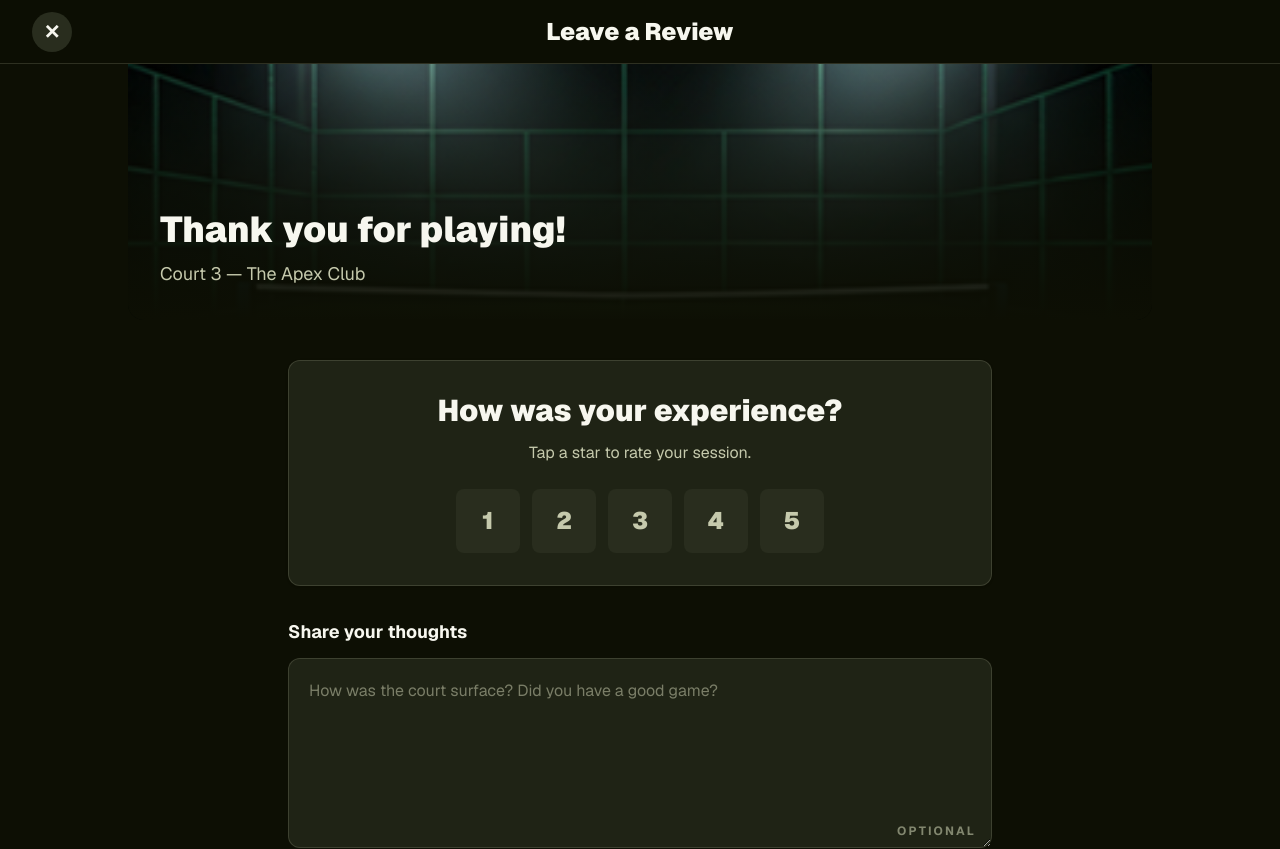
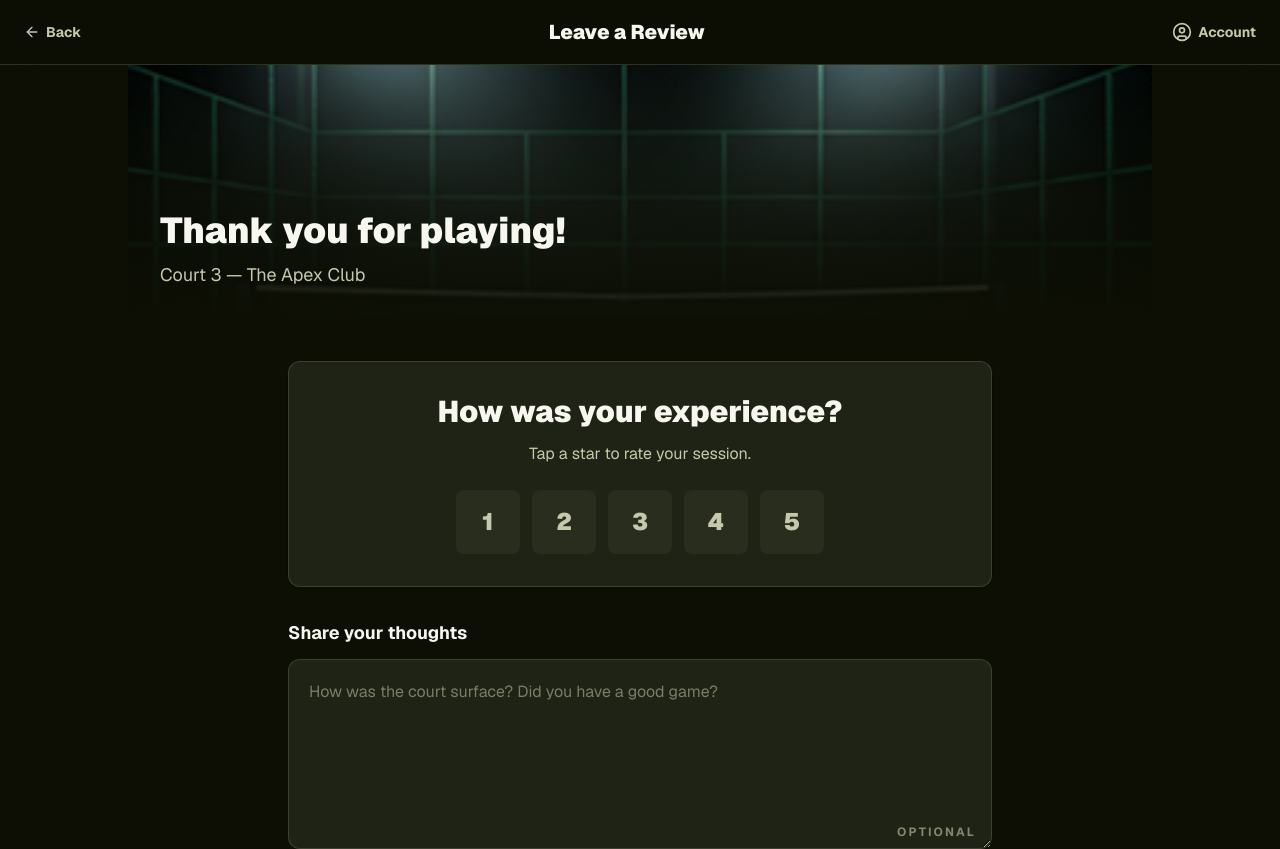
Before and after one commit to manishborikar92/Pickleball, a Next.js app in the folder web/: page /review/1 in a window 1280 px wide. Shown: the top 849 px of the page. Built offline with nearby package versions, Linux system fonts and the light colour scheme.

Commit message:
feat(review-form, dashboard): update review form headers and clean up dashboard
redesign ReviewForm header with back and account navigation links, replace the old X close button with ArrowLeft icon, and remove the redundant SectionHeader from the dashboard overview page

```diff
--- a/web/src/app/(dashboard)/dashboard/overview/page.js
+++ b/web/src/app/(dashboard)/dashboard/overview/page.js
@@ -28,7 +28,6 @@ function DashboardSkeleton() {
 export default function DashboardOverviewPage() {
   return (
     <div className="space-y-8">
-      <SectionHeader title="Player Dashboard" />
       <Suspense fallback={<DashboardSkeleton />}>
         <DashboardContent />
       </Suspense>
--- a/web/src/components/features/review/ReviewForm.js
+++ b/web/src/components/features/review/ReviewForm.js
@@ -2,6 +2,7 @@
 
 import { useState } from "react";
 import Link from "next/link";
+import { ArrowLeft, UserCircle } from "lucide-react";
 
 import { Button, Card } from "@/components/shared";
 import { validateReview } from "@/lib/validation";
@@ -68,17 +69,28 @@ export function ReviewForm({ bookingId }) {
 
 function ReviewHeader() {
   return (
-    <header className="sticky top-0 z-30 flex h-14 items-center justify-between border-b border-line bg-background/90 px-4 backdrop-blur-xl sm:h-16 sm:px-6 md:px-8">
-      <Link
-        href="/"
-        className="grid h-9 w-9 place-items-center rounded-full bg-surface-high text-base font-bold transition-colors hover:bg-surface-high/80 focus-visible:outline-none focus-visible:ring-2 focus-visible:ring-accent focus-visible:ring-offset-2 focus-visible:ring-offset-background sm:h-10 sm:w-10 sm:text-xl"
-        aria-label="Close and go back"
-      >
-        ✕
-      </Link>
-      <h1 className="text-base font-black sm:text-xl md:text-2xl">Leave a Review</h1>
-      {/* Spacer to maintain perfect center alignment for the title */}
-      <div className="h-9 w-9 sm:h-10 sm:w-10" aria-hidden="true" />
+    <header className="sticky top-0 z-30 border-b border-line bg-background/90 backdrop-blur-xl">
+      <div className="mx-auto flex h-14 max-w-7xl items-center justify-between px-4 sm:h-16 sm:px-6">
+        <Link
+          href="/"
+          className="flex items-center gap-1.5 text-sm font-bold text-muted transition-colors hover:text-accent"
+          aria-label="Back to home"
+        >
+          <ArrowLeft className="h-4 w-4" aria-hidden="true" />
+          <span className="hidden sm:inline">Back</span>
+        </Link>
+        <h1 className="text-lg font-black text-foreground sm:text-xl">
+          Leave a Review
+        </h1>
+        <Link
+          href="/dashboard/overview"
+          className="flex items-center gap-1.5 text-sm font-bold text-muted transition-colors hover:text-accent"
+          aria-label="Go to account"
+        >
+          <UserCircle className="h-5 w-5" />
+          <span className="hidden sm:inline">Account</span>
+        </Link>
+      </div>
     </header>
   );
 }
```
